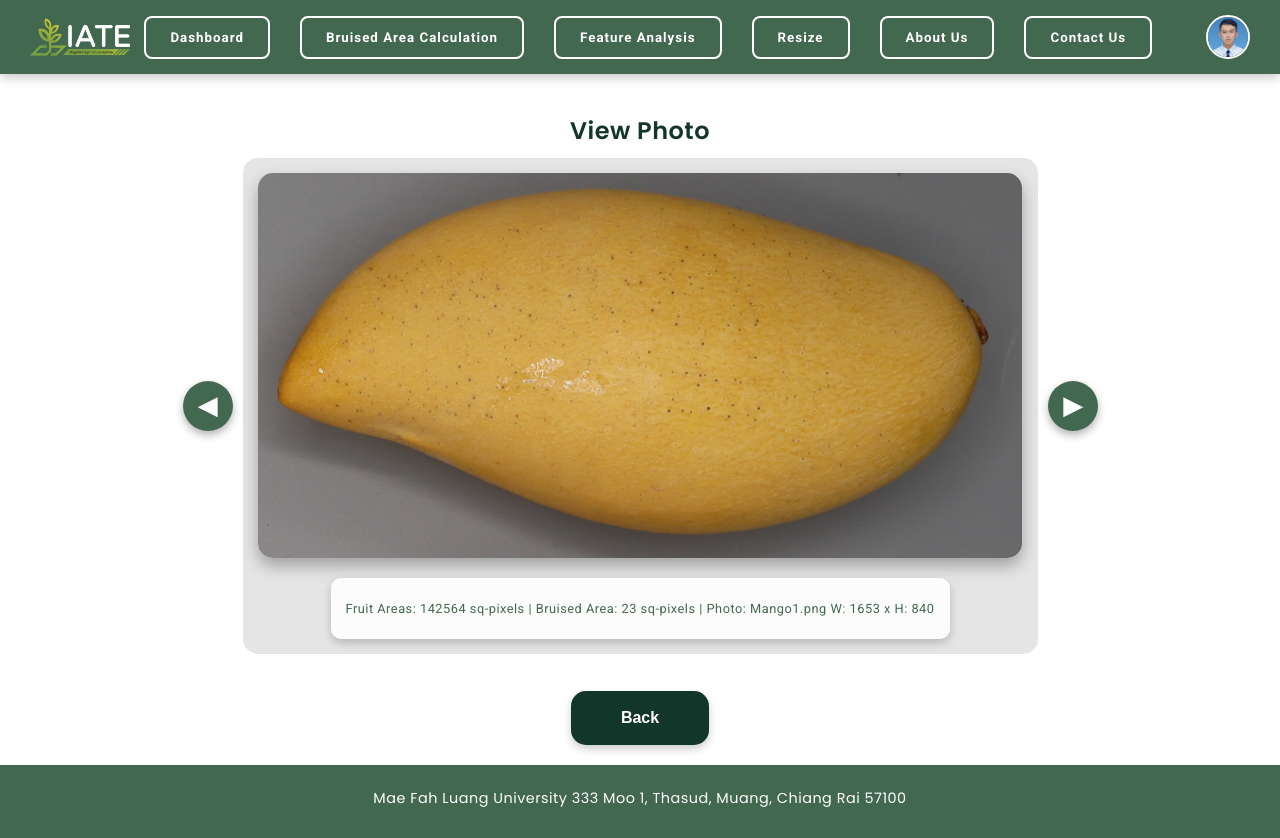
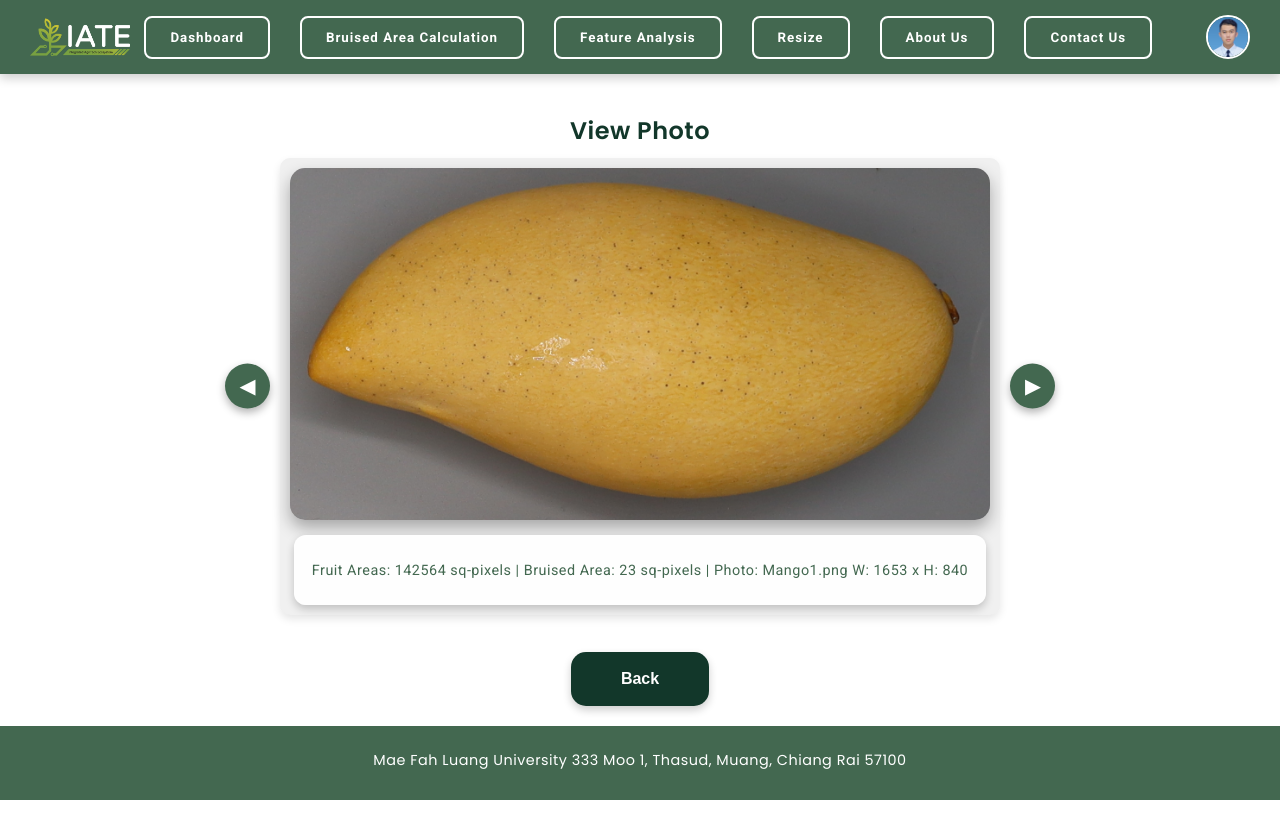
Before and after one commit to 6531503110/mango-bruise-area, a React (Create React App) app: page /viewphotoresults in a window 1280 px wide. After the commit the page ends 800 px from the top, so only its background shows below. Built offline with nearby package versions, Linux system fonts and the light colour scheme.

Commit message:
update the box of photo container to look small

```diff
--- a/src/components/ViewPhotoResults/ViewPhotoResults.css
+++ b/src/components/ViewPhotoResults/ViewPhotoResults.css
@@ -4,12 +4,13 @@
     align-items: center;
     justify-content: center;
     flex-direction: column;
-    gap: 20px;
-    padding: 15px;
-    background: #e5e5e5;
-    border-radius: 15px;
-    max-width: 765px;
+    gap: 15px;
+    padding: 10px;
+    background: #f0f0f0;
+    border-radius: 10px;
+    max-width: 700px;
     margin: auto;
+    box-shadow: 0 4px 8px rgba(0, 0, 0, 0.1);
 }
 
 .view-photo-result-page {
@@ -47,10 +48,10 @@
     font-family: 'Roboto', sans-serif;
     color: #436850;
     text-align: center;
-    font-size: 0.8rem;
-    background-color: rgba(255, 255, 255, 0.9);
-    padding: 10px 15px;
-    border-radius: 10px;
+    font-size: 0.9rem;
+    background-color: rgba(255, 255, 255, 0.95);
+    padding: 12px 18px;
+    border-radius: 12px;
     box-shadow: 0 4px 8px rgba(0, 0, 0, 0.2);
 }
 
@@ -62,9 +63,9 @@
     color: #FFF;
     border: none;
     border-radius: 50%;
-    width: 50px;
-    height: 50px;
-    font-size: 1.5rem;
+    width: 45px;
+    height: 45px;
+    font-size: 1.2rem;
     font-weight: bold;
     cursor: pointer;
     transition: all 0.3s ease;
@@ -73,13 +74,11 @@
 }
 
 .prev-button {
-    left: -60px;
-    /* Move it outside of the photo */
+    left: -55px;
 }
 
 .next-button {
-    right: -60px;
-    /* Move it outside of the photo */
+    right: -55px;
 }
 
 .nav-button:hover {
```
